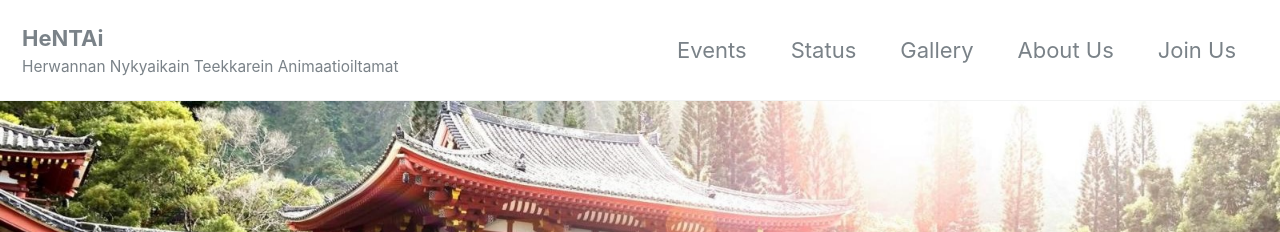
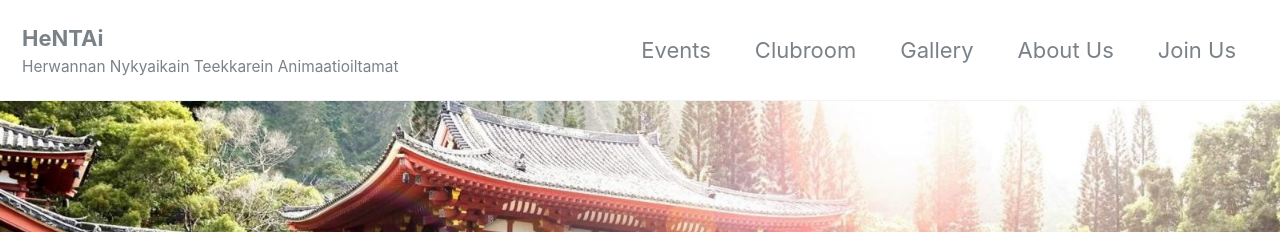
Before and after one commit to HNTA-Club/website, a Jekyll site: the page built from index.html, in a window 1280 px wide. Shown: the top 232 px of the page. Built offline with Jekyll 4.4.1, drawn with Linux system fonts in a browser that asks for light colours; cached includes are drawn as plain includes; nearby versions of some CDN libraries.

Commit message:
status->clubroom

```diff
--- a/_data/navigation.yml
+++ b/_data/navigation.yml
@@ -4,8 +4,8 @@ main:
    # url: /news/index.html
   - title: "Events"
     url: /calendar/
-  - title: "Status"
-    url: /status/
+  - title: "Clubroom"
+    url: /clubroom/
   - title: "Gallery"
     url: /gallery/
   - title: "About Us"
```
